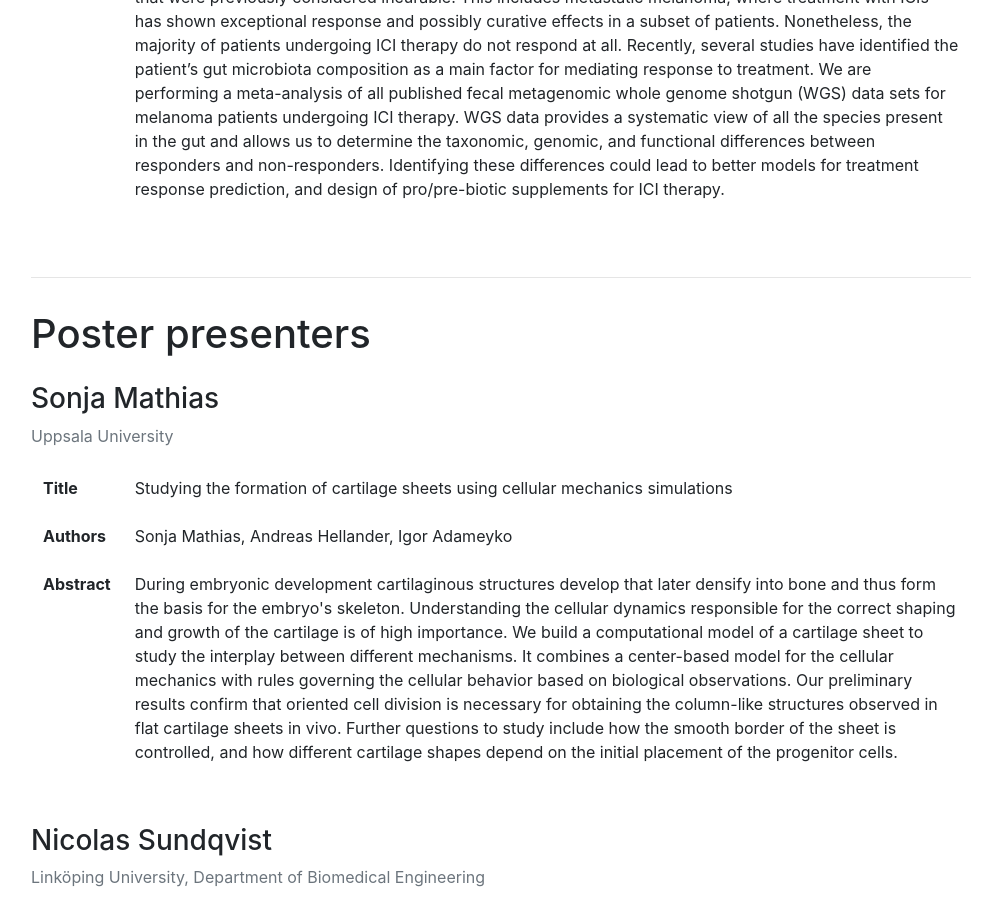
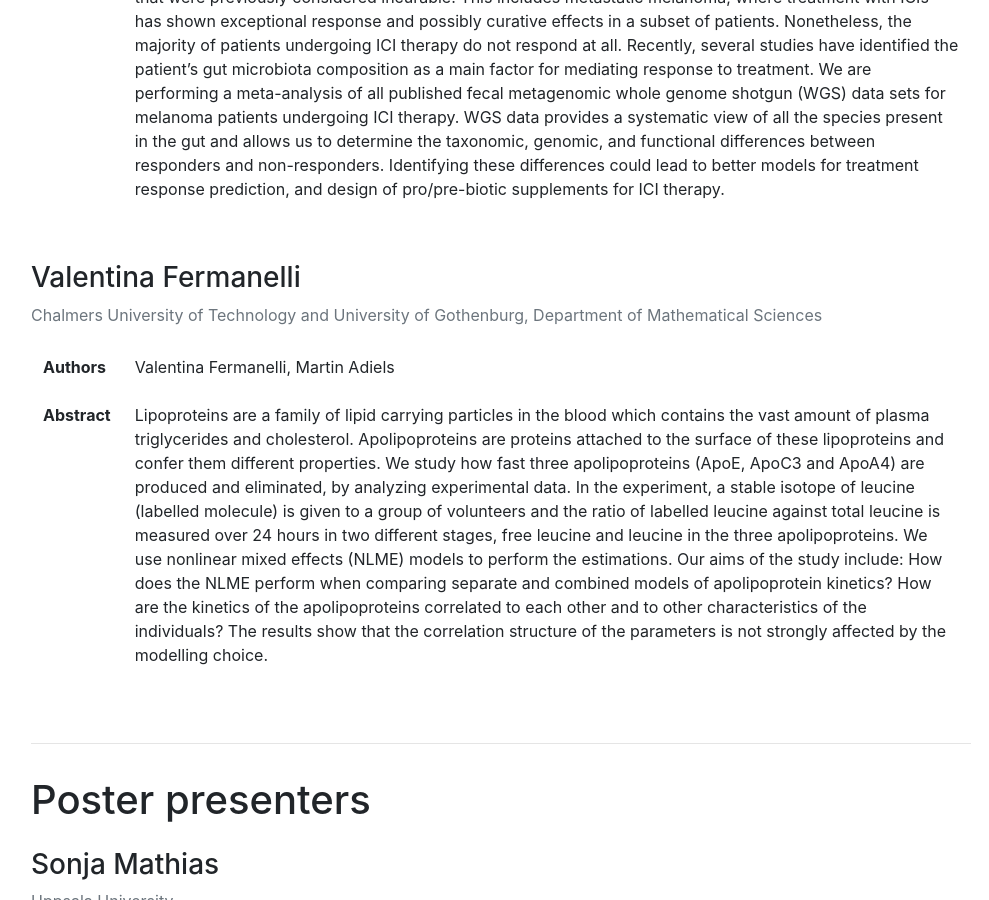
Before and after one commit to mbmworkshop/mbm, a Jekyll site: the page built from index.html, in a window 1280 px wide and 900 px high, scrolled down 9797 px. Shown: the whole window, without its empty margins (139-1128 px from the left). Built offline with Jekyll 4.4.1, drawn with Linux system fonts in a browser that asks for light colours; nearby versions of some CDN libraries.

Commit message:
Added another speaker

```diff
--- a/_includes/speakers.html
+++ b/_includes/speakers.html
@@ -494,6 +494,35 @@
         </table>
       </div>
     </div>
+    <div class="row py-3">
+      <div class="col">
+        <h3>Valentina Fermanelli</h3>
+        <p class="text-muted">
+          Chalmers University of Technology and University of Gothenburg, Department of Mathematical Sciences
+        </p>
+        <table class="table">
+          <tbody>
+            <tr>
+              <th scope="row" style="border: none;">Authors</th>
+              <td style="border: none;">
+                Valentina Fermanelli, Martin Adiels
+              </td>
+            </tr>
+            <tr>
+              <th scope="row" style="border: none;">Abstract</th>
+              <td style="border: none;">
+                Lipoproteins are a family of lipid carrying particles in the blood which contains the vast amount of plasma triglycerides and cholesterol. Apolipoproteins are proteins attached to the surface of these lipoproteins and confer them different properties.
+                We study how fast three apolipoproteins (ApoE, ApoC3 and ApoA4) are produced and eliminated, by analyzing experimental data.
+                In the experiment, a stable isotope of leucine (labelled molecule) is given to a group of volunteers and the ratio of labelled leucine against total leucine is measured over 24 hours in two different stages, free leucine and leucine in the three apolipoproteins.
+                We use nonlinear mixed effects (NLME) models to perform the estimations.
+                Our aims of the study include: How does the NLME perform when comparing separate and combined models of apolipoprotein kinetics? How are the kinetics of the apolipoproteins correlated to each other and to other characteristics of the individuals?
+                The results show that the correlation structure of the parameters is not strongly affected by the modelling choice.
+              </td>
+            </tr>
+          </tbody>
+        </table>
+      </div>
+    </div>
   </div>
 </div>
 <hr>
```
